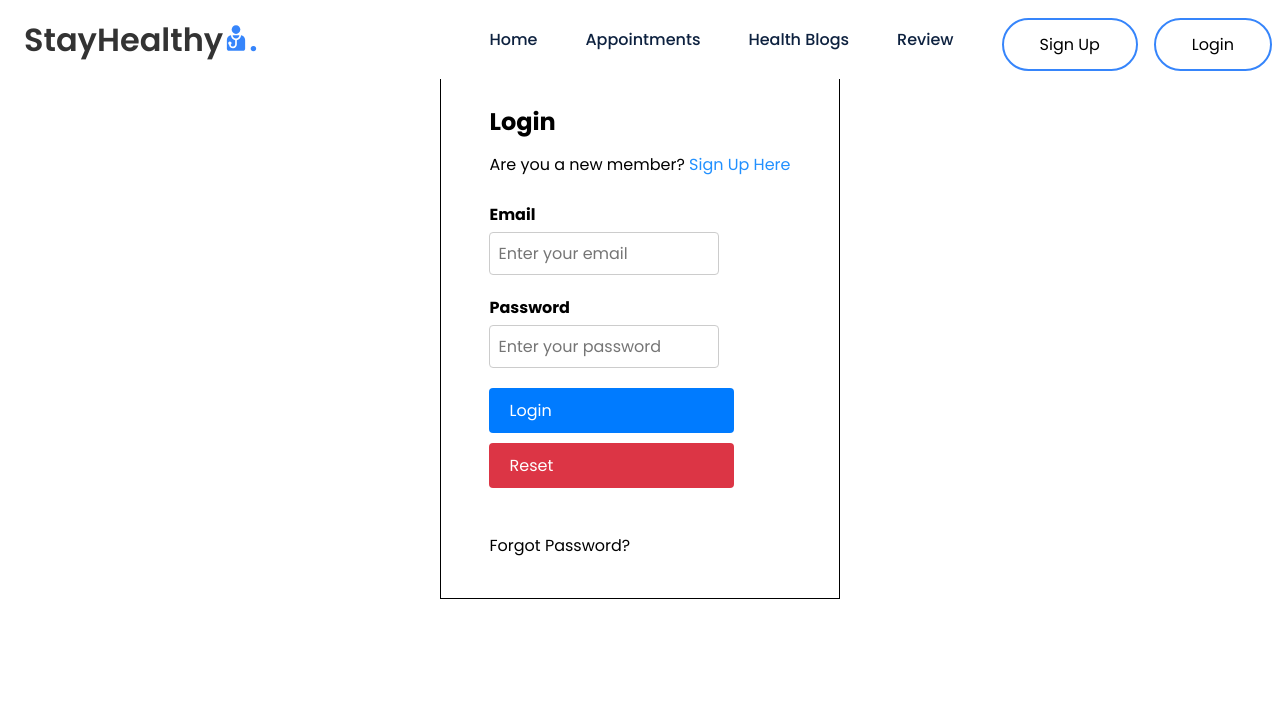
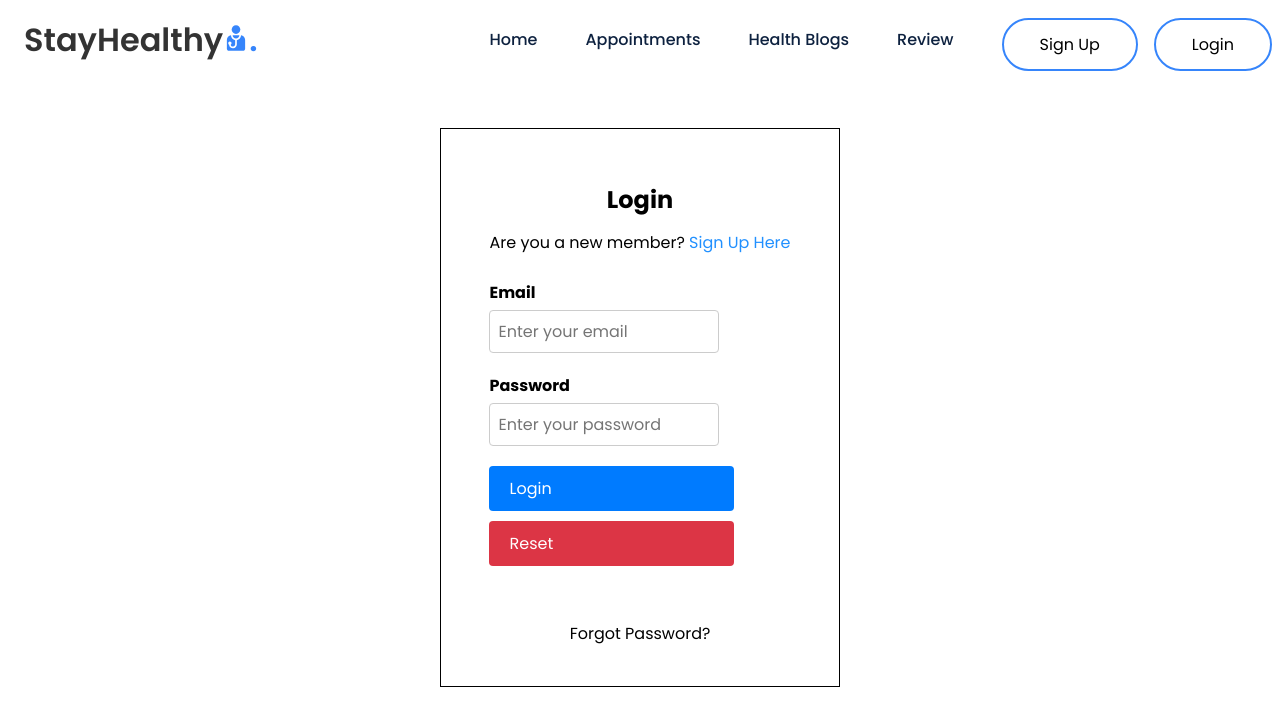
Before and after one commit to ubaidurrahman7/doctor_appoinment_app, a React (Create React App) app: page /login in a window 1280 px wide. Shown: the top 726 px of the page. Built offline with nearby package versions, Linux system fonts and the light colour scheme.

Commit message:
added changes

```diff
--- a/src/components/Login/Login.css
+++ b/src/components/Login/Login.css
@@ -1,6 +1,6 @@
 .container {
     max-width: 300px;
-    margin: 0 auto;
+    margin: 0;
     padding: 40px;
     margin-top: 10%;
    border: black 1px solid;
@@ -8,6 +8,11 @@
    flex-direction: column;
    align-items: center;
    justify-content: center;
+  }
+  .login-text {
+    margin-top: 10px;
+    grid-column: 1 / 4;
+    text-align: center;
   }
 
 
--- a/src/components/Sign_Up/SignUp.js
+++ b/src/components/Sign_Up/SignUp.js
@@ -1,6 +1,6 @@
 import React from 'react'
 import "./Sign_Up.css";
-
+import { Link } from 'react-router-dom';
 const SignUp = () => {
   return (
     <div className="container">
--- a/src/components/Sign_Up/Sign_Up.css
+++ b/src/components/Sign_Up/Sign_Up.css
@@ -6,7 +6,6 @@
     overflow: hidden;
     border: black 1px solid;
     max-width: 400px;
-    margin-top: 50px;
   }
   .password-visibility{
     position: relative;
@@ -25,7 +24,7 @@
   }
 
   .signup-text {
-    margin-top: 30px;
+    margin-top: 10px;
     grid-column: 1 / 4;
     text-align: center;
   }
@@ -38,9 +37,7 @@
     font-weight: 600;
     cursor: pointer;
   }
-  .signup-form {
 
-  }
 
   .signup {
     flex: 1;
@@ -50,7 +47,7 @@
   }
 
   .signup h1 {
-    margin-bottom: 20px;
+    margin-bottom: 10px;
     text-align: center;
     color: #3c79a7;
     letter-spacing:.1em;
```
